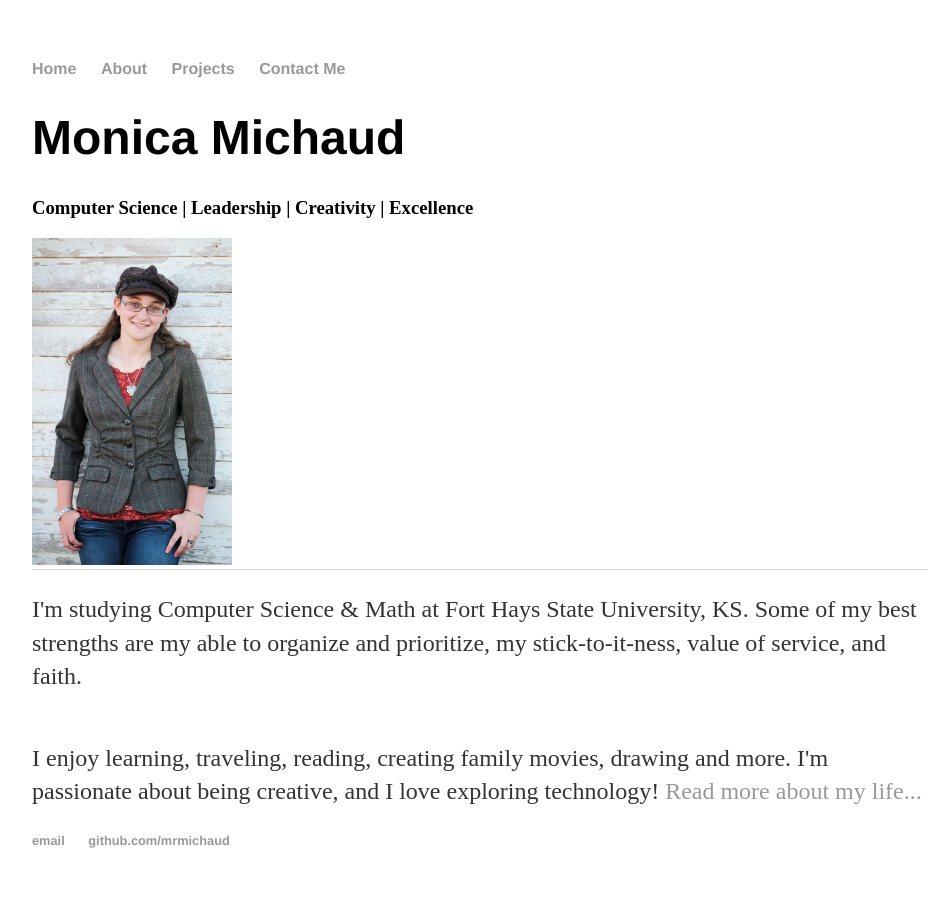
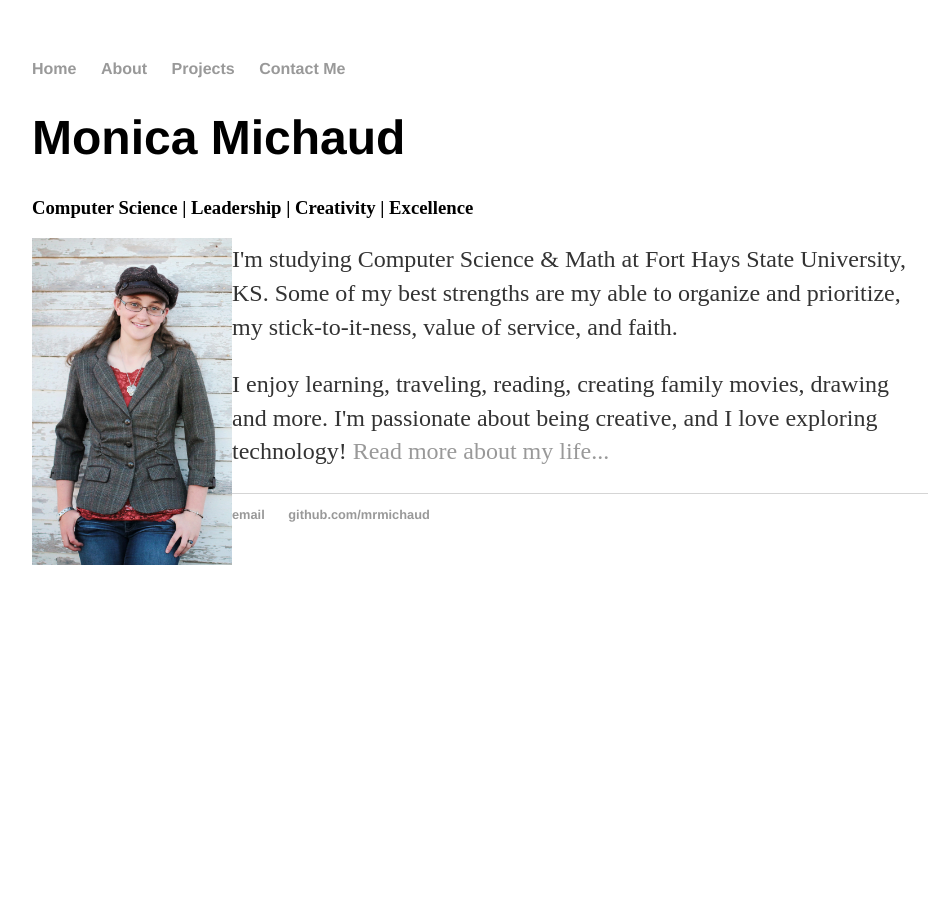
Before and after one commit to mrmichaud/mrmichaud.github.io, a Jekyll site: the page built from index.html, in a window 1280 px wide. Shown: the whole page, without its empty margins (160-1111 px from the left). Built offline with Jekyll 4.4.1, drawn with Linux system fonts in a browser that asks for light colours.

Commit message:
Update main.css

```diff
--- a/css/main.css
+++ b/css/main.css
@@ -27,7 +27,9 @@ p {
     font-size: 1.5em;
     line-height: 1.4em;
     color: #333;
-    float: right;
+}
+.picture1 {
+    float: left;
 }
 footer {
     border-top: 1px solid #d5d5d5;
```
